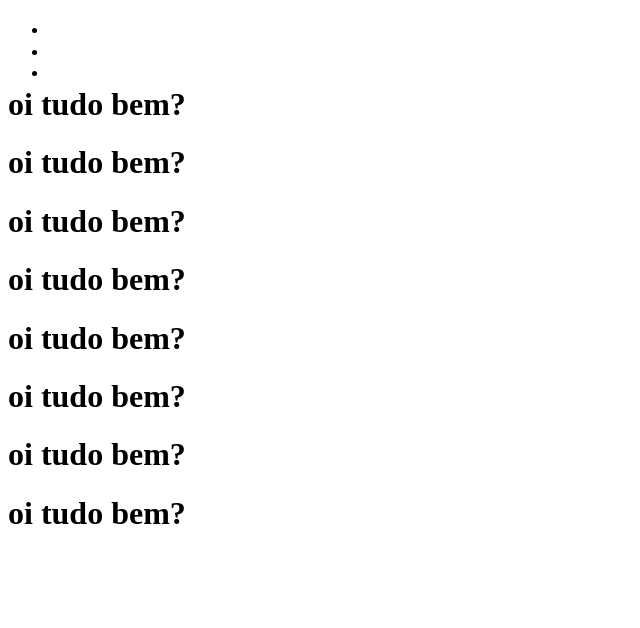
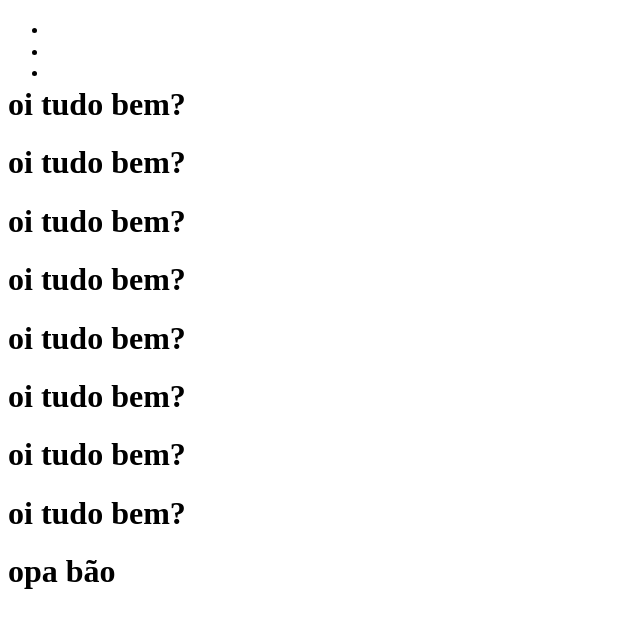
Before and after one commit to luizao1ds/testes, a plain HTML site: page index.html in a window 1280 px wide. Shown: the whole page, without its empty margins (0-640 px from the left). Drawn offline with Linux system fonts and the light colour scheme.

Commit message:
add titulo

```diff
--- a/index.html
+++ b/index.html
@@ -33,5 +33,7 @@
     <h1>oi tudo bem?</h1>
     <h1>oi tudo bem?</h1>
     <h1>oi tudo bem?</h1>
+
+    <h1>opa bão</h1>
 </body>
 </html>
```
